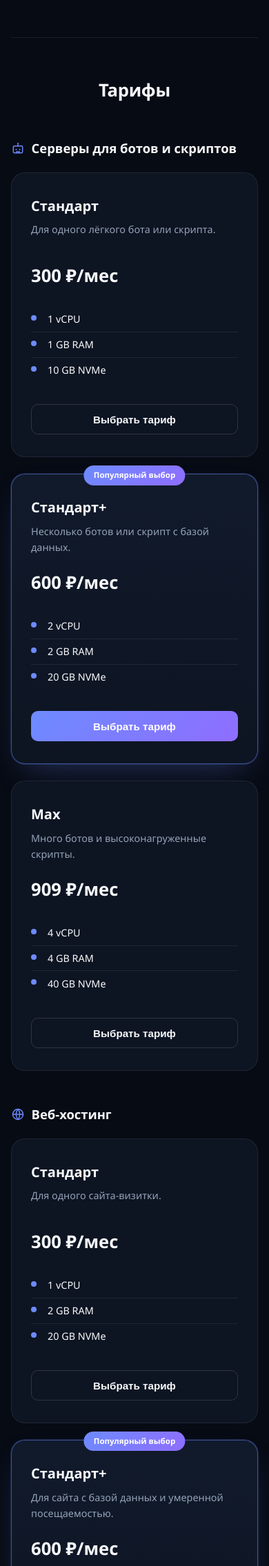
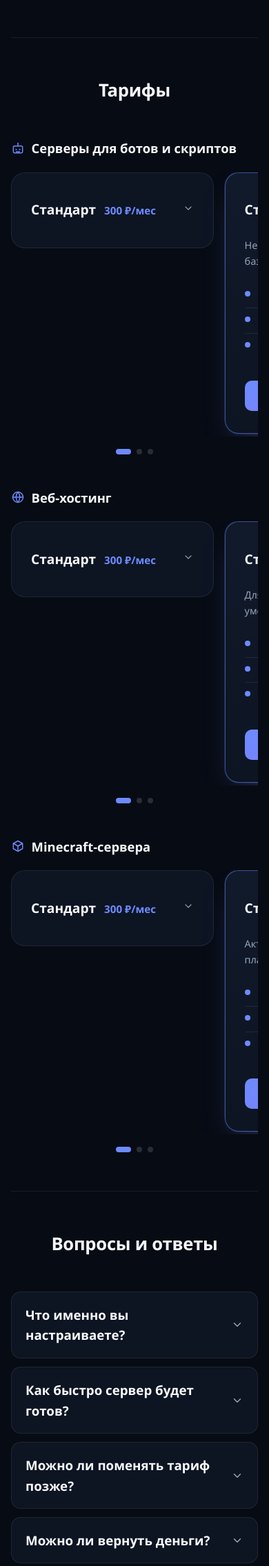
Before and after one commit to DBazhen0v/cloudix, a Flask app: page / in a window 390 px wide. Shown: the part 2629-4900 px from the top of the page at 69% size. Run offline with Flask 3, Linux system fonts and the light colour scheme; data comes from the database, SQL or seed files in the repository.

Commit message:
Make pricing cards collapsible with a swipeable mobile carousel
Non-featured tier cards start collapsed (name + price only); clicking
the header expands details and CTA, matching the existing FAQ accordion
pattern for consistency. On narrow screens the three cards per category
become a horizontal scroll-snap carousel with dot indicators instead of
stacking vertically.

Fixed two real bugs found while testing:
- Active-dot sync used IntersectionObserver with a fixed 0.6 threshold,
  which fired unreliably on load; replaced with a straightforward
  "closest card to viewport center" calculation driven off scroll
  position, debounced and re-checked shortly after load so it settles
  correctly even after the browser's own anchor-scroll (e.g. landing
  directly on /#plans) nudges the carousel.
- Dot click handler now uses event delegation on the carousel wrapper
  instead of one listener per dot.

```diff
--- a/app/static/css/style.css
+++ b/app/static/css/style.css
@@ -548,11 +548,38 @@ section:last-of-type {
   margin-top: 0;
 }
 
+.plans-carousel {
+  position: relative;
+}
+
 .plans-grid {
   display: grid;
   grid-template-columns: repeat(auto-fit, minmax(260px, 1fr));
   gap: 1.5rem;
-  align-items: stretch;
+  align-items: start;
+}
+
+.plans-dots {
+  display: none;
+  justify-content: center;
+  gap: 0.5rem;
+  margin-top: 1.1rem;
+}
+
+.plans-dot {
+  width: 8px;
+  height: 8px;
+  padding: 0;
+  border: none;
+  border-radius: 999px;
+  background: var(--border-strong);
+  cursor: pointer;
+}
+
+.plans-dot.active {
+  width: 22px;
+  background: var(--accent);
+  transition: width var(--transition), background var(--transition);
 }
 
 .plan-card {
@@ -592,22 +619,63 @@ section:last-of-type {
   white-space: nowrap;
 }
 
-.plan-card h4 {
-  margin: 0 0 0.4rem;
-  font-size: 1.25rem;
+.plan-card-heading {
+  margin: 0;
+}
+
+.plan-card-toggle {
+  display: flex;
+  align-items: center;
+  justify-content: space-between;
+  gap: 0.75rem;
+  width: 100%;
+  background: none;
+  border: none;
+  padding: 0;
+  color: inherit;
+  font: inherit;
+  text-align: left;
+  cursor: pointer;
+  min-height: 44px;
+}
+
+.plan-card-toggle-text {
+  display: flex;
+  align-items: baseline;
+  flex-wrap: wrap;
+  gap: 0.6rem 0.75rem;
+}
+
+.plan-card-name {
+  font-size: 1.2rem;
+  font-weight: 700;
+}
+
+.plan-card-price {
+  color: var(--accent);
+  font-weight: 700;
+  font-size: 0.95rem;
+}
+
+.plan-card-chevron {
+  flex-shrink: 0;
+  color: var(--muted);
+  transition: transform var(--transition);
+}
+
+.plan-card-toggle[aria-expanded="true"] .plan-card-chevron {
+  transform: rotate(180deg);
+}
+
+.plan-card-details {
+  margin-top: 1.1rem;
+  animation: faq-open 0.18s ease;
 }
 
 .plan-desc {
   color: var(--muted);
   font-size: 0.9rem;
   margin: 0 0 1.25rem;
-  min-height: 2.7em;
-}
-
-.plan-price {
-  font-size: 1.6rem;
-  font-weight: 700;
-  margin: 0 0 1.5rem;
 }
 
 .plan-features {
@@ -1618,6 +1686,32 @@ form select:focus {
   }
 }
 
+@media (max-width: 640px) {
+  .plans-grid {
+    display: flex;
+    grid-template-columns: none;
+    gap: 1rem;
+    overflow-x: auto;
+    scroll-snap-type: x mandatory;
+    -webkit-overflow-scrolling: touch;
+    scrollbar-width: none;
+    padding-bottom: 0.25rem;
+  }
+
+  .plans-grid::-webkit-scrollbar {
+    display: none;
+  }
+
+  .plan-card {
+    flex: 0 0 82%;
+    scroll-snap-align: center;
+  }
+
+  .plans-dots {
+    display: flex;
+  }
+}
+
 @media (max-width: 420px) {
   .header-inner {
     padding: 0.85rem 1rem;
--- a/app/templates/index.html
+++ b/app/templates/index.html
@@ -1,5 +1,5 @@
 {% extends "base.html" %}
-{% from "_icons.html" import icon_bolt, icon_shield, icon_wrench, icon_headset, icon_disk, icon_bot, icon_globe, icon_api, icon_layers, icon_cube, icon_automation, icon_terminal, icon_flask, icon_check_circle, icon_card, icon_crypto, icon_transfer, icon_arrow_right, icon_close %}
+{% from "_icons.html" import icon_bolt, icon_shield, icon_wrench, icon_headset, icon_disk, icon_bot, icon_globe, icon_api, icon_layers, icon_cube, icon_automation, icon_terminal, icon_flask, icon_check_circle, icon_card, icon_crypto, icon_transfer, icon_arrow_right, icon_close, icon_chevron_down %}
 
 {% block title %}Cloudix — серверы под ключ{% endblock %}
 
@@ -109,13 +109,22 @@
     {% endif %}
     {{ category }}
   </h3>
-  <div class="plans-grid">
+  <div class="plans-carousel">
+    <div class="plans-grid" data-carousel>
       {% for plan in category_plans %}
-    <article class="plan-card {% if loop.index == 2 %}plan-card-featured{% endif %}">
+      <article class="plan-card {% if loop.index == 2 %}plan-card-featured{% endif %}" data-index="{{ loop.index0 }}">
         {% if loop.index == 2 %}<span class="plan-badge">Популярный выбор</span>{% endif %}
-      <h4>{{ plan["name"] }}</h4>
+        <h4 class="plan-card-heading">
+          <button type="button" class="plan-card-toggle" aria-expanded="{{ 'true' if loop.index == 2 else 'false' }}">
+            <span class="plan-card-toggle-text">
+              <span class="plan-card-name">{{ plan["name"] }}</span>
+              <span class="plan-card-price">{{ plan["price"] }}</span>
+            </span>
+            <span class="plan-card-chevron" aria-hidden="true">{{ icon_chevron_down(16) }}</span>
+          </button>
+        </h4>
+        <div class="plan-card-details" {% if loop.index != 2 %}hidden{% endif %}>
           <p class="plan-desc">{{ plan["description"] }}</p>
-      <p class="plan-price">{{ plan["price"] }}</p>
           <ul class="plan-features">
             {% for feature in plan["specs"].split(",") %}
             <li>{{ feature.strip() }}</li>
@@ -132,8 +141,15 @@
           >
             Выбрать тариф
           </button>
+        </div>
       </article>
       {% endfor %}
+    </div>
+    <div class="plans-dots" role="group" aria-label="Тарифы: {{ category }}">
+      {% for plan in category_plans %}
+      <button type="button" class="plans-dot {% if loop.index == 2 %}active{% endif %}" data-index="{{ loop.index0 }}" aria-label="Показать тариф «{{ plan['name'] }}»"></button>
+      {% endfor %}
+    </div>
   </div>
   {% endfor %}
 </section>
@@ -316,5 +332,56 @@
       });
     });
   })();
+
+  (function () {
+    document.querySelectorAll('.plan-card-toggle').forEach(function (btn) {
+      btn.addEventListener('click', function () {
+        var details = btn.closest('.plan-card').querySelector('.plan-card-details');
+        var open = btn.getAttribute('aria-expanded') === 'true';
+        btn.setAttribute('aria-expanded', String(!open));
+        details.hidden = open;
+      });
+    });
+
+    document.querySelectorAll('.plans-carousel').forEach(function (wrap) {
+      var track = wrap.querySelector('[data-carousel]');
+      var dots = wrap.querySelectorAll('.plans-dot');
+      var cards = track.querySelectorAll('.plan-card');
+      if (!dots.length || !cards.length) { return; }
+
+      wrap.addEventListener('click', function (e) {
+        var dot = e.target.closest('.plans-dot');
+        if (!dot) { return; }
+        var card = track.querySelector('.plan-card[data-index="' + dot.dataset.index + '"]');
+        if (card) { card.scrollIntoView({ behavior: 'smooth', inline: 'center', block: 'nearest' }); }
+      });
+
+      function updateActiveDot() {
+        var trackCenter = track.scrollLeft + track.clientWidth / 2;
+        var closestIndex = 0;
+        var closestDistance = Infinity;
+        cards.forEach(function (card, i) {
+          var cardCenter = card.offsetLeft + card.offsetWidth / 2;
+          var distance = Math.abs(cardCenter - trackCenter);
+          if (distance < closestDistance) {
+            closestDistance = distance;
+            closestIndex = i;
+          }
+        });
+        dots.forEach(function (dot, i) {
+          dot.classList.toggle('active', i === closestIndex);
+        });
+      }
+
+      var scrollTimer = null;
+      track.addEventListener('scroll', function () {
+        window.clearTimeout(scrollTimer);
+        scrollTimer = window.setTimeout(updateActiveDot, 100);
+      });
+
+      updateActiveDot();
+      window.setTimeout(updateActiveDot, 400);
+    });
+  })();
 </script>
 {% endblock %}
```
Lines whose indentation alone changed are shown as unchanged.
